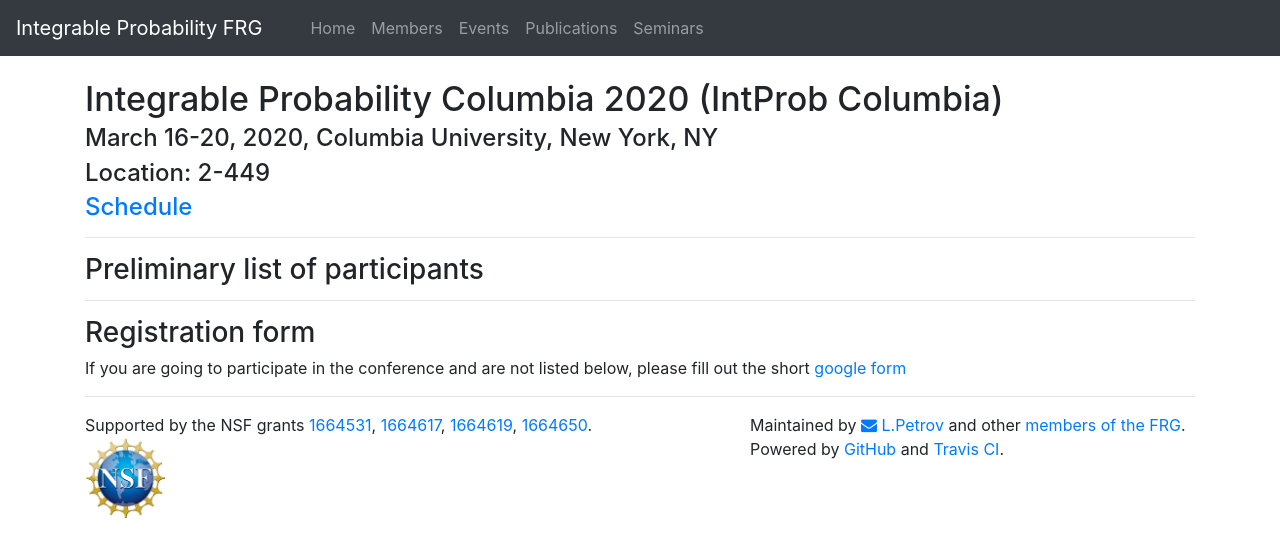
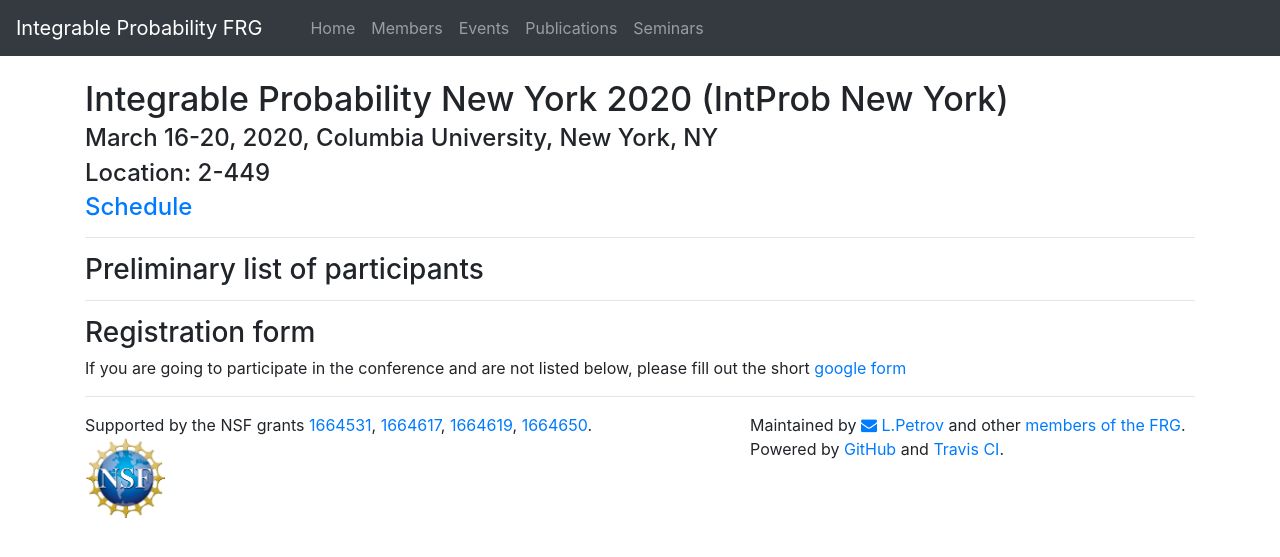
Before and after one commit to int-prob/int-prob-code, a Jekyll site: the page built from conference2020/index.md, in a window 1280 px wide. Shown: the top 557 px of the page. Built offline with Jekyll 4.4.1, drawn with Linux system fonts in a browser that asks for light colours; nearby versions of some CDN libraries.

Commit message:
Update index.md

```diff
--- a/conference2020/index.md
+++ b/conference2020/index.md
@@ -6,7 +6,7 @@ nav_parent: Conference 2020
 permalink: /conference2020/participants/
 ---
 
-# Integrable Probability Columbia 2020 (IntProb Columbia)
+# Integrable Probability New York 2020 (IntProb New York)
 
 ### March 16-20, 2020, Columbia University, New York, NY
 
```
